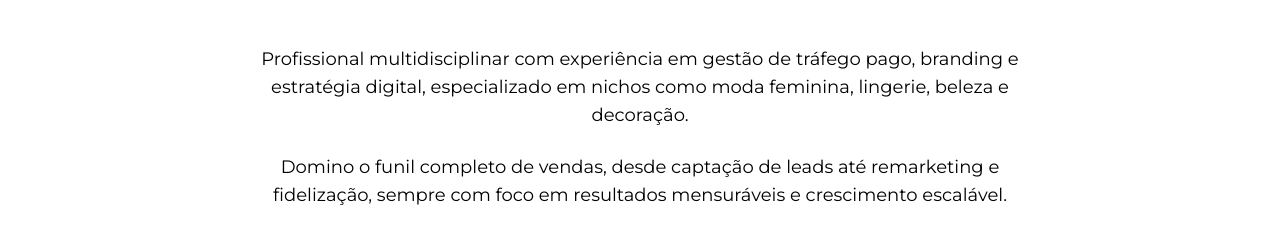
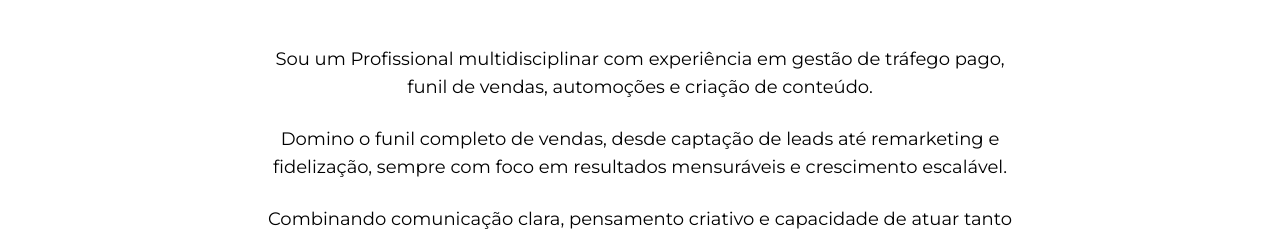
Before and after one commit to lucasrgomes0000-star/Portif-lio, a plain HTML site: page index.html in a window 1280 px wide. Shown: the part 555-785 px from the top of the page. Drawn offline with nearby package versions, Linux system fonts and the light colour scheme.

Commit message:
Update index.html

```diff
--- a/index.html
+++ b/index.html
@@ -59,7 +59,7 @@
         <h2 class="text-3xl font-bold text-center mb-12">Sobre Mim</h2>
         <div class="max-w-3xl mx-auto text-center">
             <p class="text-lg mb-6">
-                Profissional multidisciplinar com experiência em gestão de tráfego pago, branding e estratégia digital, especializado em nichos como moda feminina, lingerie, beleza e decoração.
+                Sou um Profissional multidisciplinar com experiência em gestão de tráfego pago, funil de vendas, automoções e criação de conteúdo.
             </p>
             <p class="text-lg mb-6">
                 Domino o funil completo de vendas, desde captação de leads até remarketing e fidelização, sempre com foco em resultados mensuráveis e crescimento escalável.
```
